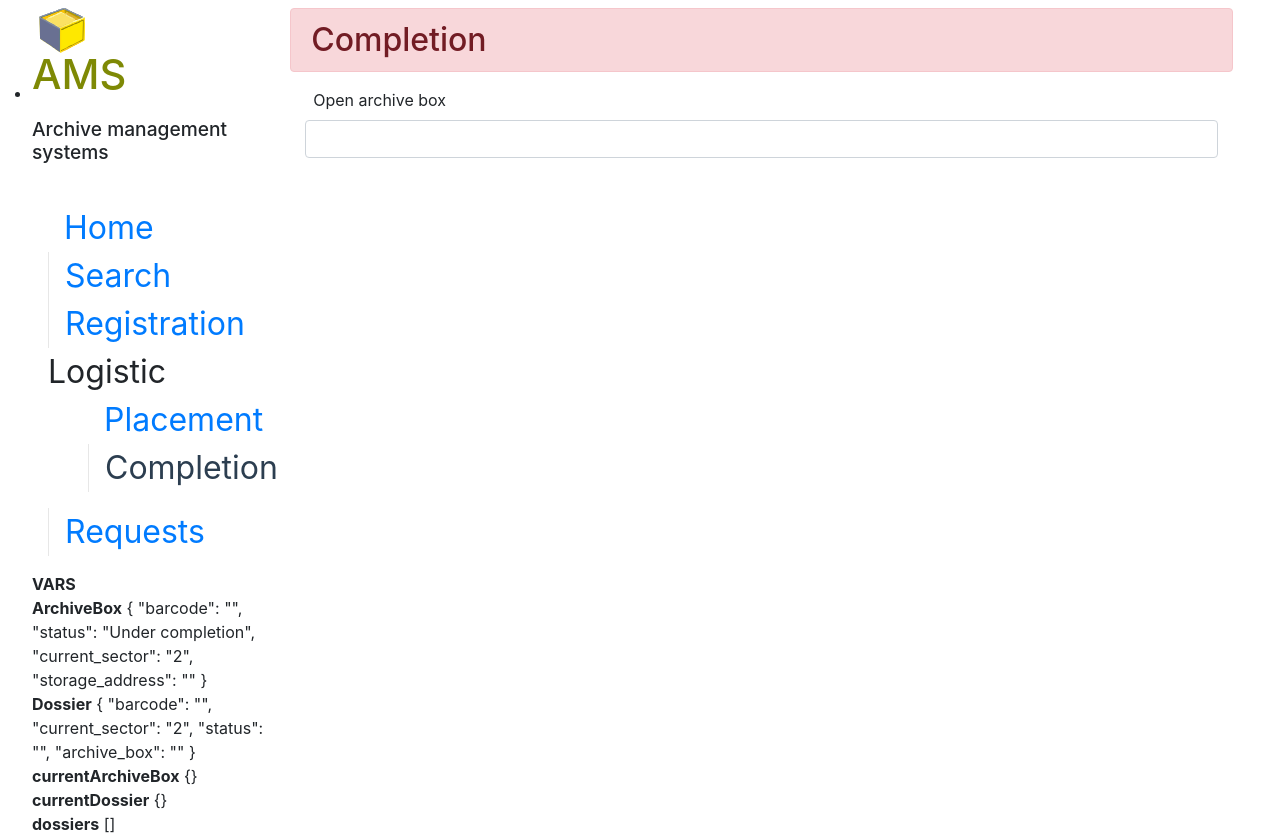
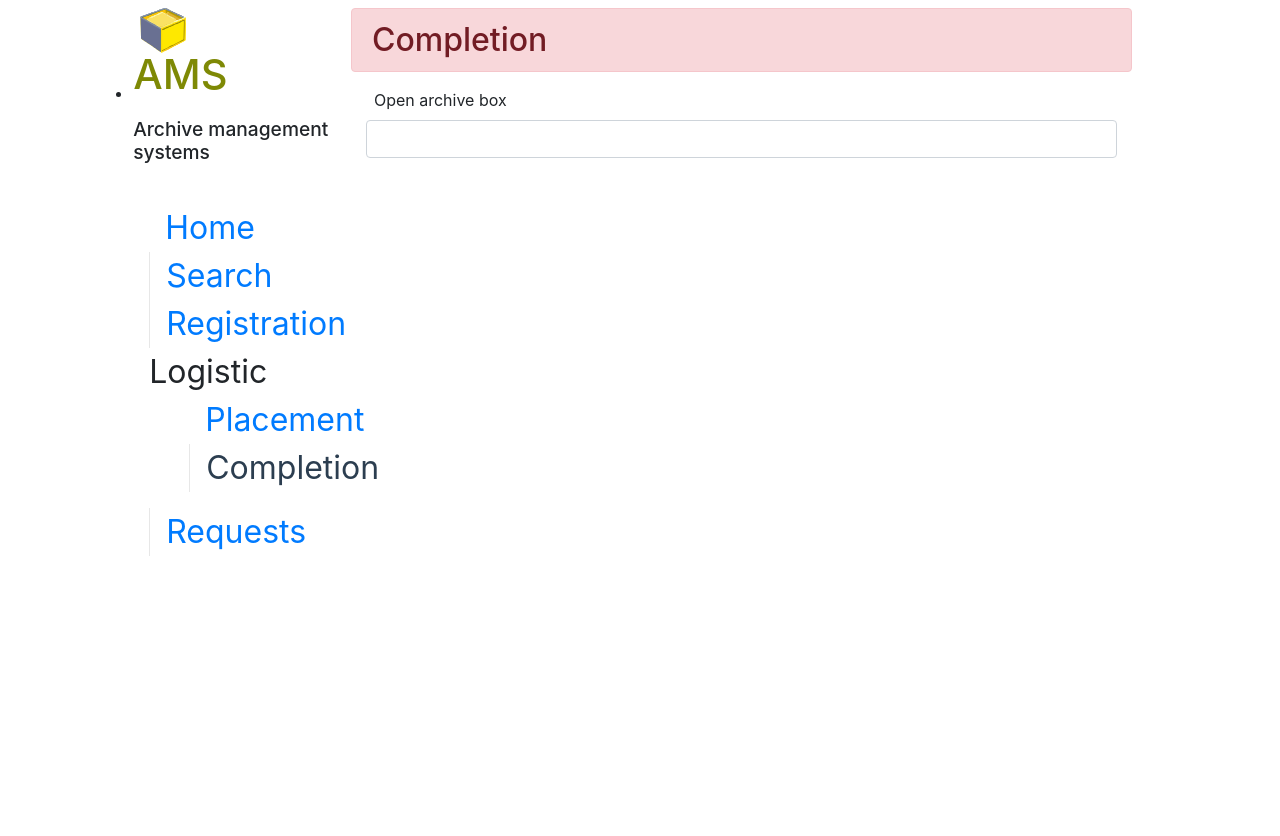
Before and after one commit to PvtJoker91/ams_front, a Vue app: page /logistic/completion in a window 1280 px wide. After the commit the page ends 800 px from the top, so only its background shows below. Built offline with nearby package versions, Linux system fonts and the light colour scheme.

Commit message:
completion page v1

```diff
--- a/package.json
+++ b/package.json
@@ -11,6 +11,7 @@
     "axios": "^1.2.1",
     "bootstrap-vue": "^2.23.1",
     "core-js": "^3.8.3",
+    "lodash": "^4.17.21",
     "vue": "^3.3.4",
     "vue-router": "^4.2.5"
   },
--- a/src/views/LogisticCompletionView.vue
+++ b/src/views/LogisticCompletionView.vue
@@ -20,6 +20,10 @@
               <form id="dossierBarcodeForm" @submit.prevent="addOrRemoveDossier()">
                   <label class="form-label float-left ml-2">Enter barcode to add/remove dossier:</label>
                   <input type="text" class="form-control" v-model="dossier.barcode">
+                  <span class="danger">{{errArray['dossier_sector_error']?errArray['dossier_sector_error'].toString():''}}</span>
+                  <span class="danger">{{errArray['non_field_errors']?errArray['non_field_errors'].toString():''}}</span>
+                  <span class="danger">{{errArray['validation_error']?errArray['validation_error'].toString():''}}</span>
+                  <span id='err' class="danger"></span>
               </form>
           </div>
           <div style="width:100%; height:1px; clear:both;"></div>
@@ -44,22 +48,12 @@
           <div style="width:100%; height:1px; clear:both;"></div>
       </div>
   </div>
-
-              <div>
-                <b>VARS</b><br>
-                <b>ArchiveBox</b> {{archiveBox}}<br>
-                <b>Dossier</b> {{dossier}}<br>
-                <b>currentArchiveBox</b> {{currentArchiveBox}}<br>
-                <b>currentDossier</b> {{currentDossier}}<br>
-                <b>dossiers</b> {{dossiers}}<br>
-
-            </div>
-
 </template>
 
 
 <script>
 import axios from 'axios'
+import _ from 'lodash';
 
 
 export default{
@@ -142,44 +136,45 @@ export default{
     },
 
   addOrRemoveDossier(){
-      this.currentDossier = this.dossier
-
-      if (this.isBarcodePresent(this.dossiers, this.currentDossier.barcode)){
+      this.currentDossier = _.cloneDeep(this.dossier);
+      if (
+        !this.isBarcodePresent(this.dossiers, this.currentDossier.barcode) &&
+        !this.isBarcodePresent(this.addedDossiers, this.currentDossier.barcode) &&
+        !this.isBarcodePresent(this.removedDossiers, this.currentDossier.barcode)
+        ){
+            this.currentDossier.archive_box = this.currentArchiveBox.id;
+            this.currentDossier.status = 'Added to a box';
+            axios.patch(this.api + 'logistic/completion/dossier/' +  this.currentDossier.barcode + '/', this.currentDossier).then(
+            response =>{
+                console.log(response.data)
+                this.addedDossiers.push(this.currentDossier);
+                this.errArray = [];
+            }
+        ).catch(error =>{
+            if (error.response) {
+                console.log(error.response.data);
+                this.errArray = error.response.data;
+                }
+            }
+        )
+    }  else if (this.isBarcodePresent(this.dossiers, this.currentDossier.barcode)){
         this.moveToDestination(this.currentDossier, this.dossiers, this.removedDossiers);
         this.currentDossier.archive_box = null;
         this.currentDossier.status = 'Removed from a box';
+        console.log(this.currentDossier)
 
 
     } else if (this.isBarcodePresent(this.addedDossiers, this.currentDossier.barcode)){
         this.moveToDestination(this.currentDossier, this.addedDossiers, this.removedDossiers);
         this.currentDossier.archive_box = null;
         this.currentDossier.status = 'Removed from a box';
+        console.log(this.currentDossier)
 
     } else if (this.isBarcodePresent(this.removedDossiers, this.currentDossier.barcode)){
         this.moveToDestination(this.currentDossier, this.removedDossiers, this.addedDossiers);
         this.currentDossier.archive_box = this.currentArchiveBox.id;
         this.currentDossier.status = 'Added to a box';
-
-    } else {
-        this.currentDossier.archive_box = this.currentArchiveBox.id;
-        this.currentDossier.status = 'Added to a box';
-        axios.patch(this.api + 'logistic/completion/dossier/' +  this.currentDossier.barcode + '/', this.currentDossier).then(
-          response =>{
-              console.log(response.data)
-
-              // Добавить валидацию re шк досье во вьюху
-                // Добавить валидацию статуса/сектора досье в сериализатор
-
-
-              this.addedDossiers.push(this.currentDossier);
-          }
-      ).catch(error =>{
-          console.log(error)
-      })
-
-
-
-
+        console.log(this.currentDossier)
 
     }
       axios.patch(this.api + 'logistic/completion/dossier/' +  this.currentDossier.barcode + '/', this.currentDossier).then(
--- a/src/views/RegistrationView.vue
+++ b/src/views/RegistrationView.vue
@@ -20,8 +20,9 @@
                 <form id="dossierBarcodeForm" @submit.prevent="saveDossier()">
                     <label class="form-label float-left ml-2">Enter barcode to register:</label>
                     <input type="text" class="form-control" v-model="dossier.barcode">
-                    <span class="danger">{{errArray['sector_error']?errArray['sector_error'].toString():''}}</span>
-                    <span class="danger">{{errArray['non_field_errors']?errArray['non_field_errors'].toString():''}}</span>
+                    <span class="danger">{{errArray['validation_error']?errArray['validation_error'].toString():''}}</span>
+                    <span class="danger">{{errArray['dossier_sector_error']?errArray['dossier_sector_error'].toString():''}}</span>
+                    <span class="danger">{{errArray['dossier_box_error']?errArray['dossier_box_error'].toString():''}}</span>
                     <span id='err' class="danger"></span>
                 </form>
             </div>
```
Also changed, not shown: 1 other file (tests, documents, lock files or other folders).
